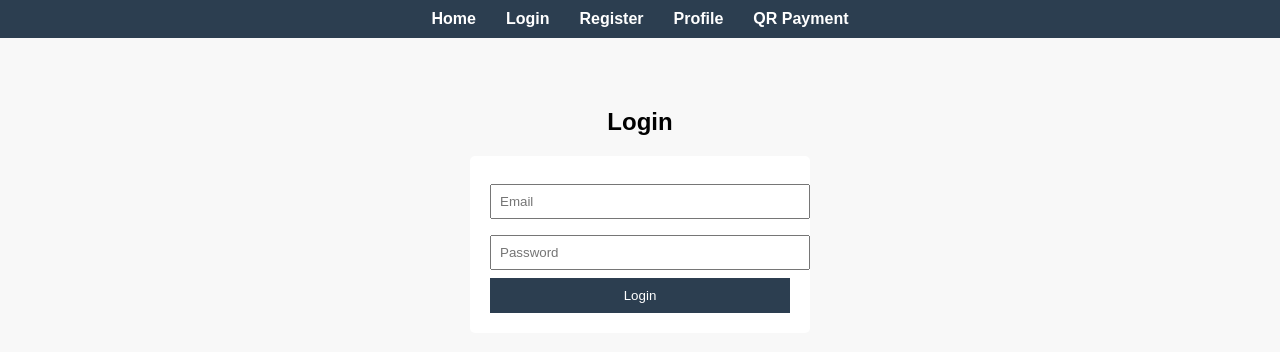
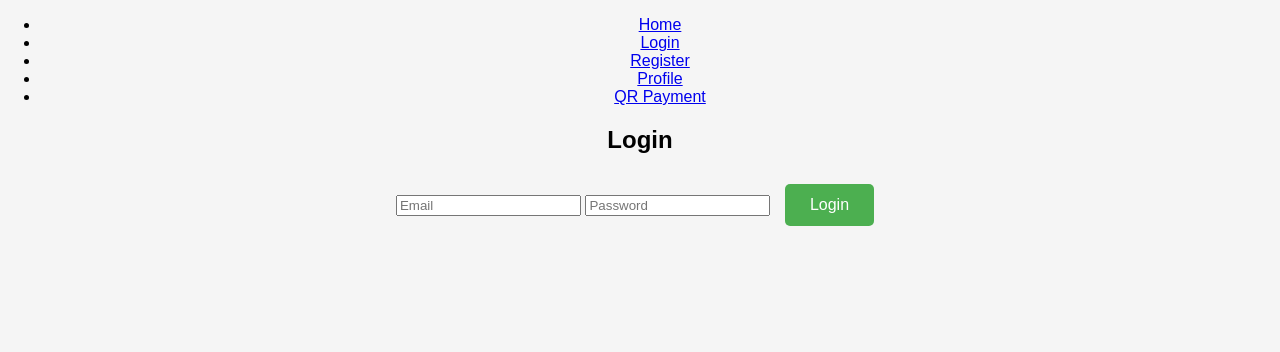
Before and after one commit to SWAPNILPATIL001/Mandalsaving, a plain HTML site: page login.html in a window 1280 px wide. Drawn offline with Linux system fonts and the light colour scheme.

Commit message:
Update style.css

```diff
--- a/style.css
+++ b/style.css
@@ -1,65 +1,47 @@
+/* style.css */
 body {
     font-family: Arial, sans-serif;
+    background: #f5f5f5;
     margin: 0;
-  background-color: #f8f8f8;
+    padding: 0;
+    text-align: center;
 }
 
-/* Navigation Bar */
-nav {
-  background-color: #2c3e50;
-  padding: 10px 0;
+.container {
+    margin-top: 100px;
 }
 
-nav ul {
-  list-style: none;
-  margin: 0;
-  padding: 0;
-  display: flex;
-  justify-content: center;
-}
-
-nav ul li {
-  margin: 0 15px;
-}
-
-nav ul li a {
-  text-decoration: none;
+button {
+    background: #4CAF50;
     color: white;
-  font-weight: bold;
-}
-
-nav ul li a:hover {
-  text-decoration: underline;
-}
-
-.content {
-  text-align: center;
-  padding: 50px;
-}
-
-form {
-  max-width: 300px;
-  margin: auto;
-  background: white;
-  padding: 20px;
+    border: none;
+    padding: 12px 25px;
+    margin: 10px;
+    font-size: 16px;
+    cursor: pointer;
     border-radius: 5px;
 }
 
-input {
-  width: 100%;
-  padding: 8px;
-  margin: 8px 0;
+button:hover {
+    background: #45a049;
 }
 
-button {
-  width: 100%;
-  padding: 10px;
-  background-color: #2c3e50;
-  color: white;
-  border: none;
-  cursor: pointer;
+/* Menu Bar */
+.navbar {
+    background: #333;
+    overflow: hidden;
 }
 
-button:hover {
-  background-color: #1a242f;
+.navbar a {
+    float: left;
+    display: block;
+    color: white;
+    text-align: center;
+    padding: 14px 20px;
+    text-decoration: none;
 }
+
+.navbar a:hover {
+    background-color: #ddd;
+    color: black;
+}
```
Lines whose indentation alone changed are shown as unchanged.
